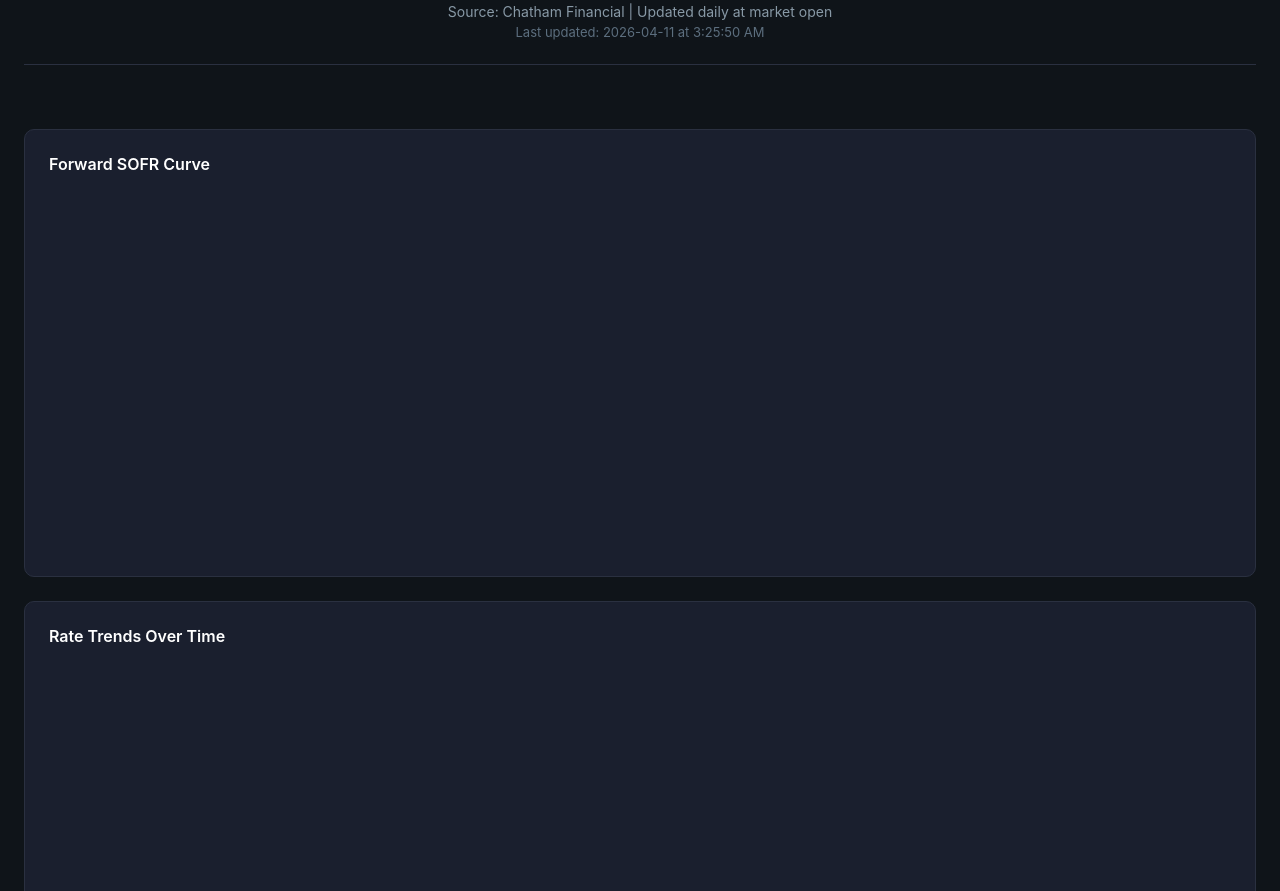
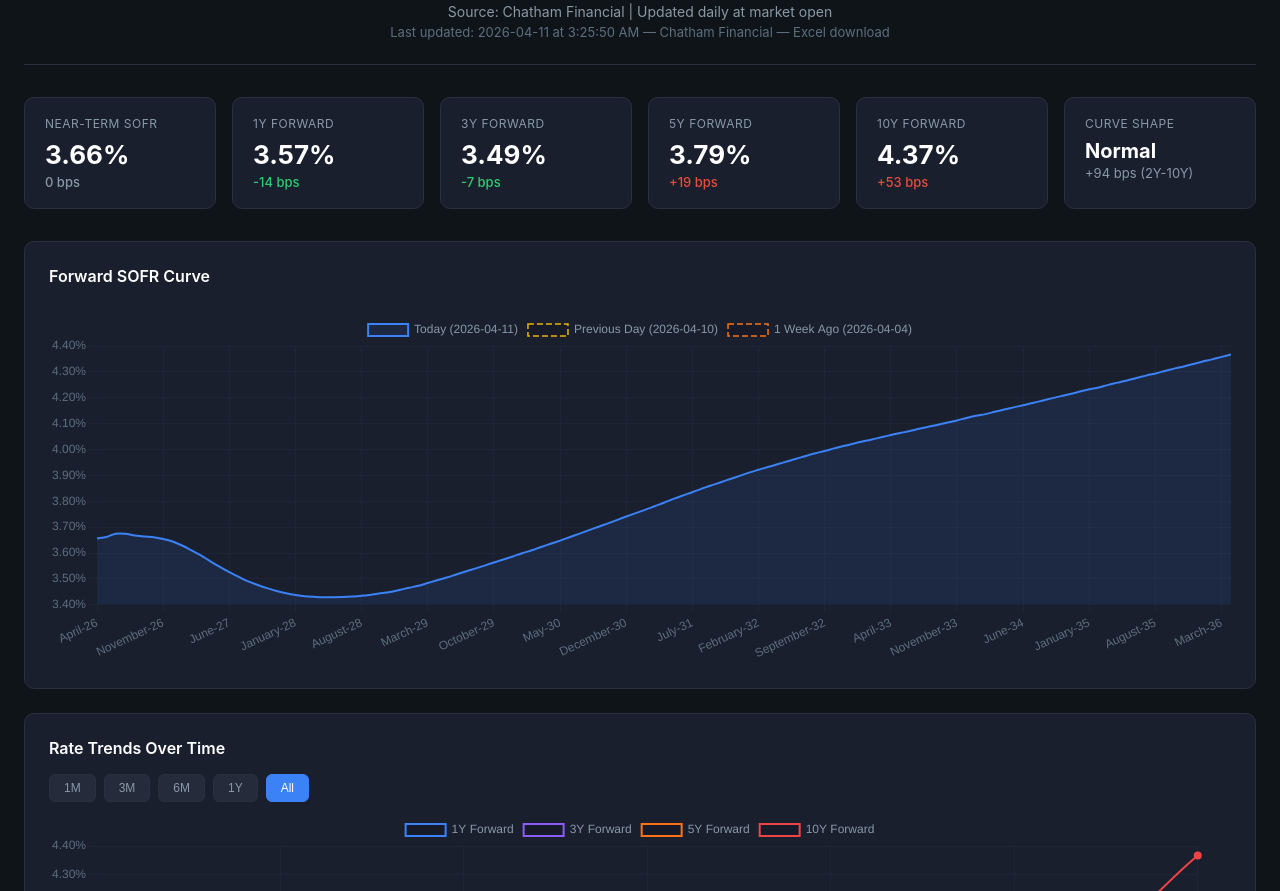
Before and after one commit to acarras92/sofr-dashboard, a website: page index.html in a window 1280 px wide. Shown: the part 61-952 px from the top of the page. Drawn offline with nearby package versions, Linux system fonts and the light colour scheme.

Commit message:
Update dashboard to render new monthly forward curve array format
The scraper now outputs forwardCurve as an array of 121 monthly
objects instead of an object with tenor keys. Updated all chart
rendering, KPI cards, table, and context panel to read the new
format while remaining backwards-compatible with old history entries.

Co-Authored-By: Claude Opus 4.6 (1M context) <noreply@anthropic.com>

```diff
--- a/index.html
+++ b/index.html
@@ -235,11 +235,10 @@
   <table id="rateTable">
     <thead>
       <tr>
-        <th>Tenor</th>
-        <th>Current Rate</th>
-        <th>vs Yesterday (bps)</th>
-        <th>vs 1W (bps)</th>
-        <th>vs 1M (bps)</th>
+        <th>Month</th>
+        <th>Year</th>
+        <th>SOFR Rate</th>
+        <th>vs Previous Day (bps)</th>
       </tr>
     </thead>
     <tbody id="rateTableBody"></tbody>
@@ -256,25 +255,53 @@ let historyData = [];
 let latestData = null;
 let curveChart, trendChart, spreadChart;
 
-const TENOR_ORDER = ['O/N','30D','90D','1M','3M','6M','9M','12M','18M','1Y','2Y','3Y','4Y','5Y','6Y','7Y','8Y','10Y','12Y','15Y','20Y','30Y'];
+// ─── Helpers for both old (object) and new (array) forwardCurve formats ────
 
-function tenorIndex(t) {
-  const i = TENOR_ORDER.indexOf(t);
-  return i === -1 ? 999 : i;
+// Old tenor key → months offset from today
+const TENOR_MONTHS = { '0M': 0, '1M': 1, '3M': 3, '6M': 6, '9M': 9, '12M': 12, '18M': 18,
+  '1Y': 12, '2Y': 24, '3Y': 36, '4Y': 48, '5Y': 60, '6Y': 72, '7Y': 84, '8Y': 96, '10Y': 120, '12Y': 144, '15Y': 180, '20Y': 240, '30Y': 360 };
+
+// Given a snapshot, extract the SOFR rate at a specific month offset (0 = nearest month)
+function getRateAtOffset(snap, offsetMonths) {
+  if (!snap) return null;
+  if (Array.isArray(snap.forwardCurve)) {
+    // New array format — index roughly equals month offset (array is monthly, sorted)
+    const pt = snap.forwardCurve[offsetMonths];
+    return pt ? pt.sofr : null;
+  }
+  // Old object format — find the tenor key closest to the requested offset
+  const tenorKey = Object.entries(TENOR_MONTHS)
+    .filter(([k]) => snap.swapRates?.[k] != null || snap.forwardCurve?.[k] != null || snap.termSOFR?.[k] != null)
+    .sort((a, b) => Math.abs(a[1] - offsetMonths) - Math.abs(b[1] - offsetMonths))[0];
+  if (!tenorKey) return null;
+  const k = tenorKey[0];
+  return snap.swapRates?.[k] ?? snap.forwardCurve?.[k] ?? snap.termSOFR?.[k] ?? null;
 }
 
-function sortTenors(obj) {
-  return Object.keys(obj).sort((a, b) => tenorIndex(a) - tenorIndex(b));
+// Get the forward curve as a normalized array of { date, year, month, sofr }
+function getCurveArray(snap) {
+  if (!snap) return [];
+  if (Array.isArray(snap.forwardCurve)) return snap.forwardCurve;
+  // Convert old object format to array using TENOR_MONTHS offsets
+  const now = new Date(snap.date);
+  const entries = [];
+  const MONTH_NAMES = ['January','February','March','April','May','June','July','August','September','October','November','December'];
+  const allKeys = { ...snap.forwardCurve };
+  for (const [key, offset] of Object.entries(TENOR_MONTHS)) {
+    const rate = snap.forwardCurve?.[key] ?? snap.swapRates?.[key] ?? null;
+    if (rate == null) continue;
+    const d = new Date(now.getFullYear(), now.getMonth() + offset, 1);
+    entries.push({ date: `${MONTH_NAMES[d.getMonth()]}-${String(d.getFullYear()).slice(-2)}`, year: d.getFullYear(), month: d.getMonth() + 1, sofr: rate, _offset: offset });
   }
-
-function findByDate(data, targetDate) {
-  return data.find(d => d.date === targetDate);
+  // Dedupe by offset, sort
+  const seen = new Set();
+  return entries.filter(e => { if (seen.has(e._offset)) return false; seen.add(e._offset); return true; })
+    .sort((a, b) => (a.year * 12 + a.month) - (b.year * 12 + b.month));
 }
 
 function findByOffset(data, latest, days) {
   const target = new Date(latest.date);
   target.setDate(target.getDate() - days);
-  // Find closest date on or before target
   let best = null;
   for (const d of data) {
     const dd = new Date(d.date);
@@ -293,21 +320,16 @@ function bpsChange(current, previous) {
 function formatBps(bps) {
   if (bps == null) return { text: '--', cls: 'neutral' };
   const sign = bps > 0 ? '+' : '';
-  // For a floating-rate borrower: rates up = bad (red), rates down = good (green)
   const cls = bps > 0 ? 'positive' : bps < 0 ? 'negative' : 'neutral';
   return { text: `${sign}${bps} bps`, cls };
 }
 
 async function loadData() {
   try {
-    const [histRes, latestRes] = await Promise.all([
-      fetch(DATA_URL),
-      fetch(LATEST_URL)
-    ]);
+    const [histRes, latestRes] = await Promise.all([fetch(DATA_URL), fetch(LATEST_URL)]);
     historyData = await histRes.json();
     latestData = await latestRes.json();
   } catch (e) {
-    // Fallback: try history only
     try {
       const res = await fetch(DATA_URL);
       historyData = await res.json();
@@ -317,59 +339,57 @@ async function loadData() {
       return;
     }
   }
-
   renderAll();
 }
 
 function renderAll() {
   const prev = historyData.length >= 2 ? historyData[historyData.length - 2] : null;
-  const weekAgo = findByOffset(historyData, latestData, 7);
-  const monthAgo = findByOffset(historyData, latestData, 30);
 
   document.getElementById('lastUpdated').textContent =
-    `Last updated: ${latestData.date} at ${new Date(latestData.timestamp).toLocaleTimeString()}`;
+    `Last updated: ${latestData.date} at ${new Date(latestData.timestamp).toLocaleTimeString()} — ${latestData.source || ''}`;
 
   renderKPIs(prev);
   renderCurveChart();
-  renderTrendChart('3M');
+  renderTrendChart('All');
   renderSpreadChart();
-  renderTable(prev, weekAgo, monthAgo);
+  renderTable(prev);
   renderContext();
 }
 
+// ─── KPI Cards ────────────────────────────────────────────────────────────────
+
 function renderKPIs(prev) {
   const container = document.getElementById('kpiRow');
+  const curve = getCurveArray(latestData);
   const cards = [];
 
-  // Overnight SOFR or 1M Term SOFR
-  const overnightRate = latestData.overnightSOFR || latestData.termSOFR?.['1M'];
-  const prevOvernightRate = prev?.overnightSOFR || prev?.termSOFR?.['1M'];
-  const overnightLabel = latestData.overnightSOFR ? 'Overnight SOFR' : '1M Term SOFR';
-  cards.push(kpiCard(overnightLabel, overnightRate ? overnightRate.toFixed(2) + '%' : '--', bpsChange(overnightRate, prevOvernightRate)));
+  // Near-term SOFR (first point in curve)
+  const nearRate = curve[0]?.sofr ?? null;
+  const prevNearRate = getRateAtOffset(prev, 0);
+  cards.push(kpiCard('Near-Term SOFR', nearRate != null ? nearRate.toFixed(2) + '%' : '--', bpsChange(nearRate, prevNearRate)));
 
-  // 1Y Swap Rate
-  const fwd1y = latestData.swapRates?.['1Y'] || latestData.forwardCurve?.['1Y'] || latestData.forwardCurve?.['12M'];
-  const prevFwd1y = prev?.swapRates?.['1Y'] || prev?.forwardCurve?.['1Y'] || prev?.forwardCurve?.['12M'];
-  cards.push(kpiCard('1Y Swap Rate', fwd1y ? fwd1y.toFixed(2) + '%' : '--', bpsChange(fwd1y, prevFwd1y)));
+  // 1Y out (index 12)
+  const r1y = getRateAtOffset(latestData, 12);
+  const p1y = getRateAtOffset(prev, 12);
+  cards.push(kpiCard('1Y Forward', r1y != null ? r1y.toFixed(2) + '%' : '--', bpsChange(r1y, p1y)));
 
-  // 3Y Swap
-  const swap3y = latestData.swapRates['3Y'];
-  const prevSwap3y = prev?.swapRates?.['3Y'];
-  cards.push(kpiCard('3Y Swap Rate', swap3y ? swap3y.toFixed(2) + '%' : '--', bpsChange(swap3y, prevSwap3y)));
+  // 3Y out (index 36)
+  const r3y = getRateAtOffset(latestData, 36);
+  const p3y = getRateAtOffset(prev, 36);
+  cards.push(kpiCard('3Y Forward', r3y != null ? r3y.toFixed(2) + '%' : '--', bpsChange(r3y, p3y)));
 
-  // 5Y Swap
-  const swap5y = latestData.swapRates['5Y'];
-  const prevSwap5y = prev?.swapRates?.['5Y'];
-  cards.push(kpiCard('5Y Swap Rate', swap5y ? swap5y.toFixed(2) + '%' : '--', bpsChange(swap5y, prevSwap5y)));
+  // 5Y out (index 60)
+  const r5y = getRateAtOffset(latestData, 60);
+  const p5y = getRateAtOffset(prev, 60);
+  cards.push(kpiCard('5Y Forward', r5y != null ? r5y.toFixed(2) + '%' : '--', bpsChange(r5y, p5y)));
 
-  // 10Y Swap
-  const swap10y = latestData.swapRates['10Y'];
-  const prevSwap10y = prev?.swapRates?.['10Y'];
-  cards.push(kpiCard('10Y Swap Rate', swap10y ? swap10y.toFixed(2) + '%' : '--', bpsChange(swap10y, prevSwap10y)));
+  // 10Y out (index 120)
+  const r10y = getRateAtOffset(latestData, 120);
+  const p10y = getRateAtOffset(prev, 120);
+  cards.push(kpiCard('10Y Forward', r10y != null ? r10y.toFixed(2) + '%' : '--', bpsChange(r10y, p10y)));
 
-  // Curve shape
-  const r2y = latestData.swapRates['2Y'] || latestData.forwardCurve['2Y'];
-  const r10y = latestData.swapRates['10Y'] || latestData.forwardCurve['10Y'];
+  // Curve shape: 2Y vs 10Y
+  const r2y = getRateAtOffset(latestData, 24);
   let shapeLabel = '--', spreadBps = null;
   if (r2y != null && r10y != null) {
     spreadBps = Math.round((r10y - r2y) * 100);
@@ -395,28 +415,31 @@ function kpiCard(label, value, bps) {
   </div>`;
 }
 
+// ─── Forward Curve Chart ──────────────────────────────────────────────────────
+
 function renderCurveChart() {
   const ctx = document.getElementById('curveChart').getContext('2d');
-  const tenors = sortTenors(latestData.forwardCurve);
-  const todayValues = tenors.map(t => latestData.forwardCurve[t]);
+  const curve = getCurveArray(latestData);
+  const labels = curve.map(pt => pt.date);
+  const values = curve.map(pt => pt.sofr);
 
   const datasets = [{
     label: `Today (${latestData.date})`,
-    data: todayValues,
+    data: values,
     borderColor: '#3b82f6',
     backgroundColor: 'rgba(59,130,246,0.1)',
-    borderWidth: 2.5,
-    pointRadius: 4,
+    borderWidth: 2,
+    pointRadius: curve.length > 50 ? 0 : 3,
+    pointHoverRadius: 5,
     pointBackgroundColor: '#3b82f6',
     tension: 0.3,
     fill: true
   }];
 
-  // Historical overlays
+  // Historical overlays — map old-format snapshots onto the same x-axis by matching month labels
   const overlays = [
-    { days: 7, label: '1 Week Ago', color: '#eab308', dash: [6, 3] },
-    { days: 30, label: '1 Month Ago', color: '#f97316', dash: [6, 3] },
-    { days: 90, label: '3 Months Ago', color: '#ef4444', dash: [6, 3] }
+    { days: 1, label: 'Previous Day', color: '#eab308', dash: [6, 3] },
+    { days: 7, label: '1 Week Ago', color: '#f97316', dash: [6, 3] },
   ];
 
   const toggleContainer = document.getElementById('curveToggles');
@@ -425,24 +448,33 @@ function renderCurveChart() {
   overlays.forEach(ov => {
     const snap = findByOffset(historyData, latestData, ov.days);
     if (snap) {
-      const vals = tenors.map(t => snap.forwardCurve?.[t] ?? null);
+      const snapCurve = getCurveArray(snap);
+      // Build a lookup by date label
+      const lookup = {};
+      snapCurve.forEach(pt => { lookup[pt.date] = pt.sofr; });
+      const vals = labels.map(lbl => lookup[lbl] ?? null);
+      // Only add if there's at least some overlap
+      if (vals.some(v => v != null)) {
         datasets.push({
           label: `${ov.label} (${snap.date})`,
           data: vals,
           borderColor: ov.color,
           borderWidth: 1.5,
           borderDash: ov.dash,
-        pointRadius: 2,
+          pointRadius: 0,
           pointBackgroundColor: ov.color,
           tension: 0.3,
-        fill: false
+          fill: false,
+          spanGaps: false
         });
+      }
     }
   });
 
+  if (curveChart) curveChart.destroy();
   curveChart = new Chart(ctx, {
     type: 'line',
-    data: { labels: tenors, datasets },
+    data: { labels, datasets },
     options: {
       responsive: true,
       maintainAspectRatio: false,
@@ -456,28 +488,24 @@ function renderCurveChart() {
           borderColor: '#2a3040',
           borderWidth: 1,
           callbacks: {
-            afterBody: function(items) {
-              if (items.length < 2) return '';
-              const todayVal = items[0].raw;
-              const lines = [];
-              for (let i = 1; i < items.length; i++) {
-                if (items[i].raw != null && todayVal != null) {
-                  const diff = Math.round((todayVal - items[i].raw) * 100);
-                  lines.push(`Change vs ${items[i].dataset.label.split(' (')[0]}: ${diff > 0 ? '+' : ''}${diff} bps`);
-                }
-              }
-              return lines.join('\n');
+            label: function(item) {
+              return `${item.dataset.label}: ${item.raw != null ? item.raw.toFixed(4) + '%' : '--'}`;
             }
           }
         }
       },
       scales: {
-        x: { ticks: { color: '#5c6e7e' }, grid: { color: '#1e2536' } },
-        y: {
+        x: {
           ticks: {
             color: '#5c6e7e',
-            callback: v => v.toFixed(2) + '%'
+            maxTicksLimit: 20,
+            maxRotation: 45,
+            minRotation: 25
           },
+          grid: { color: '#1e2536' }
+        },
+        y: {
+          ticks: { color: '#5c6e7e', callback: v => v.toFixed(2) + '%' },
           grid: { color: '#1e2536' }
         }
       }
@@ -485,13 +513,14 @@ function renderCurveChart() {
   });
 }
 
-let currentTrendRange = '3M';
+// ─── Rate Trends Over Time ────────────────────────────────────────────────────
+
+let currentTrendRange = 'All';
 
 function renderTrendChart(range) {
   currentTrendRange = range;
   const ctx = document.getElementById('trendChart').getContext('2d');
 
-  // Filter by range
   const now = new Date(latestData.date);
   let cutoff = new Date(now);
   if (range === '1M') cutoff.setMonth(cutoff.getMonth() - 1);
@@ -503,16 +532,17 @@ function renderTrendChart(range) {
   const filtered = range === 'All' ? historyData : historyData.filter(d => new Date(d.date) >= cutoff);
   const labels = filtered.map(d => d.date);
 
+  // Plot key tenor offsets over time across all snapshots
   const series = [
-    { key: '1Y', color: '#3b82f6' },
-    { key: '3Y', color: '#8b5cf6' },
-    { key: '5Y', color: '#f97316' },
-    { key: '10Y', color: '#ef4444' }
+    { offset: 12, label: '1Y Forward', color: '#3b82f6' },
+    { offset: 36, label: '3Y Forward', color: '#8b5cf6' },
+    { offset: 60, label: '5Y Forward', color: '#f97316' },
+    { offset: 120, label: '10Y Forward', color: '#ef4444' }
   ];
 
   const datasets = series.map(s => ({
-    label: `${s.key} Swap Rate`,
-    data: filtered.map(d => d.swapRates?.[s.key] ?? null),
+    label: s.label,
+    data: filtered.map(d => getRateAtOffset(d, s.offset)),
     borderColor: s.color,
     borderWidth: 2,
     pointRadius: filtered.length > 60 ? 0 : 3,
@@ -542,27 +572,25 @@ function renderTrendChart(range) {
       },
       scales: {
         x: { ticks: { color: '#5c6e7e', maxTicksLimit: 12 }, grid: { color: '#1e2536' } },
-        y: {
-          ticks: { color: '#5c6e7e', callback: v => v.toFixed(2) + '%' },
-          grid: { color: '#1e2536' }
-        }
+        y: { ticks: { color: '#5c6e7e', callback: v => v.toFixed(2) + '%' }, grid: { color: '#1e2536' } }
       }
     }
   });
 
-  // Render range buttons
   const container = document.getElementById('trendRange');
   container.innerHTML = ['1M', '3M', '6M', '1Y', 'All'].map(r =>
     `<button class="${r === range ? 'active' : ''}" onclick="renderTrendChart('${r}')">${r}</button>`
   ).join('');
 }
 
+// ─── Spread Chart ─────────────────────────────────────────────────────────────
+
 function renderSpreadChart() {
   const ctx = document.getElementById('spreadChart').getContext('2d');
   const labels = historyData.map(d => d.date);
   const spreads = historyData.map(d => {
-    const r2y = d.swapRates?.['2Y'] ?? d.forwardCurve?.['2Y'];
-    const r10y = d.swapRates?.['10Y'] ?? d.forwardCurve?.['10Y'];
+    const r2y = getRateAtOffset(d, 24);
+    const r10y = getRateAtOffset(d, 120);
     if (r2y != null && r10y != null) return Math.round((r10y - r2y) * 100);
     return null;
   });
@@ -570,6 +598,7 @@ function renderSpreadChart() {
   const bgColors = spreads.map(s => s != null ? (s >= 0 ? 'rgba(46,204,113,0.7)' : 'rgba(231,76,60,0.7)') : 'transparent');
   const borderColors = spreads.map(s => s != null ? (s >= 0 ? '#2ecc71' : '#e74c3c') : 'transparent');
 
+  if (spreadChart) spreadChart.destroy();
   spreadChart = new Chart(ctx, {
     type: 'bar',
     data: {
@@ -600,54 +629,40 @@ function renderSpreadChart() {
       },
       scales: {
         x: { ticks: { color: '#5c6e7e' }, grid: { color: '#1e2536' } },
-        y: {
-          ticks: { color: '#5c6e7e', callback: v => v + ' bps' },
-          grid: { color: '#1e2536' }
-        }
+        y: { ticks: { color: '#5c6e7e', callback: v => v + ' bps' }, grid: { color: '#1e2536' } }
       }
     }
   });
 }
 
-function renderTable(prev, weekAgo, monthAgo) {
+// ─── Rate Table ───────────────────────────────────────────────────────────────
+
+function renderTable(prev) {
   const tbody = document.getElementById('rateTableBody');
-  const allTenors = new Set();
-  for (const t of Object.keys(latestData.forwardCurve || {})) allTenors.add(t);
-  for (const t of Object.keys(latestData.swapRates || {})) allTenors.add(t);
-  for (const t of Object.keys(latestData.termSOFR || {})) allTenors.add(t);
-  for (const t of Object.keys(latestData.treasuryYields || {})) allTenors.add(t);
-
-  const sorted = [...allTenors].sort((a, b) => tenorIndex(a) - tenorIndex(b));
-
-  const getRate = (snap, tenor) => {
-    if (!snap) return null;
-    return snap.forwardCurve?.[tenor] ?? snap.swapRates?.[tenor] ?? snap.termSOFR?.[tenor] ?? snap.treasuryYields?.[tenor] ?? null;
-  };
+  const curve = getCurveArray(latestData);
+  const prevCurve = getCurveArray(prev);
+  const prevLookup = {};
+  prevCurve.forEach(pt => { prevLookup[pt.date] = pt.sofr; });
 
   let html = '';
-  for (const tenor of sorted) {
-    const current = getRate(latestData, tenor);
-    const dVsYday = bpsChange(current, getRate(prev, tenor));
-    const dVsWeek = bpsChange(current, getRate(weekAgo, tenor));
-    const dVsMonth = bpsChange(current, getRate(monthAgo, tenor));
-
-    const fmtY = formatBps(dVsYday);
-    const fmtW = formatBps(dVsWeek);
-    const fmtM = formatBps(dVsMonth);
+  for (const pt of curve) {
+    const prevRate = prevLookup[pt.date] ?? null;
+    const chg = bpsChange(pt.sofr, prevRate);
+    const fmt = formatBps(chg);
 
     html += `<tr>
-      <td><strong>${tenor}</strong></td>
-      <td>${current != null ? current.toFixed(2) + '%' : '--'}</td>
-      <td class="${fmtY.cls === 'positive' ? 'rate-up' : fmtY.cls === 'negative' ? 'rate-down' : ''}">${fmtY.text}</td>
-      <td class="${fmtW.cls === 'positive' ? 'rate-up' : fmtW.cls === 'negative' ? 'rate-down' : ''}">${fmtW.text}</td>
-      <td class="${fmtM.cls === 'positive' ? 'rate-up' : fmtM.cls === 'negative' ? 'rate-down' : ''}">${fmtM.text}</td>
+      <td><strong>${pt.date}</strong></td>
+      <td>${pt.year}</td>
+      <td>${pt.sofr.toFixed(4)}%</td>
+      <td class="${fmt.cls === 'positive' ? 'rate-up' : fmt.cls === 'negative' ? 'rate-down' : ''}">${fmt.text}</td>
     </tr>`;
   }
   tbody.innerHTML = html;
 }
 
+// ─── CSV Download ─────────────────────────────────────────────────────────────
+
 function downloadTableCSV() {
-  // Export exactly what's displayed in the rate table
   const table = document.getElementById('rateTable');
   const rows = table.querySelectorAll('tr');
   let csv = '';
@@ -669,19 +684,19 @@ function downloadTableCSV() {
   a.click();
 }
 
+// ─── Context Panel ────────────────────────────────────────────────────────────
+
 function renderContext() {
   const panel = document.getElementById('contextPanel');
-  const swap3y = latestData.swapRates?.['3Y'];
-  const swap5y = latestData.swapRates?.['5Y'];
-  const r2y = latestData.swapRates?.['2Y'] ?? latestData.forwardCurve?.['2Y'];
-  const r10y = latestData.swapRates?.['10Y'] ?? latestData.forwardCurve?.['10Y'];
+  const r3y = getRateAtOffset(latestData, 36);
+  const r2y = getRateAtOffset(latestData, 24);
+  const r10y = getRateAtOffset(latestData, 120);
   const spreadBps = (r2y != null && r10y != null) ? Math.round((r10y - r2y) * 100) : null;
 
   let capCost = '';
-  if (swap3y != null) {
-    // Rough cap cost approximation: higher rates = higher cap premiums
-    const costRange = swap3y > 5 ? '3.5-5.0%' : swap3y > 4 ? '2.0-3.5%' : swap3y > 3 ? '1.0-2.0%' : '0.5-1.5%';
-    capCost = `<p><strong>Cap Cost Context:</strong> With the 3Y swap rate at ${swap3y.toFixed(2)}%, indicative 3-year SOFR cap premiums (at-the-money) are approximately in the <strong>${costRange}</strong> of notional range. ${swap3y > 4.5 ? 'Cap costs remain elevated — consider whether a swap provides better economics.' : 'Cap costs are moderate at current rate levels.'}</p>`;
+  if (r3y != null) {
+    const costRange = r3y > 5 ? '3.5-5.0%' : r3y > 4 ? '2.0-3.5%' : r3y > 3 ? '1.0-2.0%' : '0.5-1.5%';
+    capCost = `<p><strong>Cap Cost Context:</strong> With the 3Y forward rate at ${r3y.toFixed(2)}%, indicative 3-year SOFR cap premiums (at-the-money) are approximately in the <strong>${costRange}</strong> of notional range. ${r3y > 4.5 ? 'Cap costs remain elevated — consider whether a swap provides better economics.' : 'Cap costs are moderate at current rate levels.'}</p>`;
   }
 
   let hedgeTiming = '';
@@ -689,9 +704,9 @@ function renderContext() {
     if (spreadBps < -10) {
       hedgeTiming = `<p><strong>Hedge Timing:</strong> The curve is inverted (${spreadBps} bps 2Y-10Y spread), indicating the market expects rates to decline. For floating-rate borrowers, this suggests near-term rates remain elevated but are expected to fall. Consider shorter-dated hedges or caps that provide protection through the high-rate period without locking in long-term at today's elevated short rates.</p>`;
     } else if (spreadBps > 25) {
-      hedgeTiming = `<p><strong>Hedge Timing:</strong> The curve is positively sloped (+${spreadBps} bps 2Y-10Y spread), suggesting rates could rise over time. Locking in a longer-dated swap at current levels may offer attractive economics relative to where floating rates could trend. This environment generally favors fixing sooner rather than later.</p>`;
+      hedgeTiming = `<p><strong>Hedge Timing:</strong> The curve is positively sloped (+${spreadBps} bps 2Y-10Y spread), suggesting rates could rise over time. Locking in a longer-dated swap at current levels may offer attractive economics relative to where floating rates could trend.</p>`;
     } else {
-      hedgeTiming = `<p><strong>Hedge Timing:</strong> The curve is relatively flat (${spreadBps > 0 ? '+' : ''}${spreadBps} bps 2Y-10Y spread). In a flat curve environment, the cost difference between short-term and long-term hedges is minimal, giving borrowers flexibility to choose hedge tenor based on business needs rather than rate views.</p>`;
+      hedgeTiming = `<p><strong>Hedge Timing:</strong> The curve is relatively flat (${spreadBps > 0 ? '+' : ''}${spreadBps} bps 2Y-10Y spread). The cost difference between short-term and long-term hedges is minimal, giving borrowers flexibility to choose hedge tenor based on business needs rather than rate views.</p>`;
     }
   }
 
```
Lines whose indentation alone changed are shown as unchanged.
